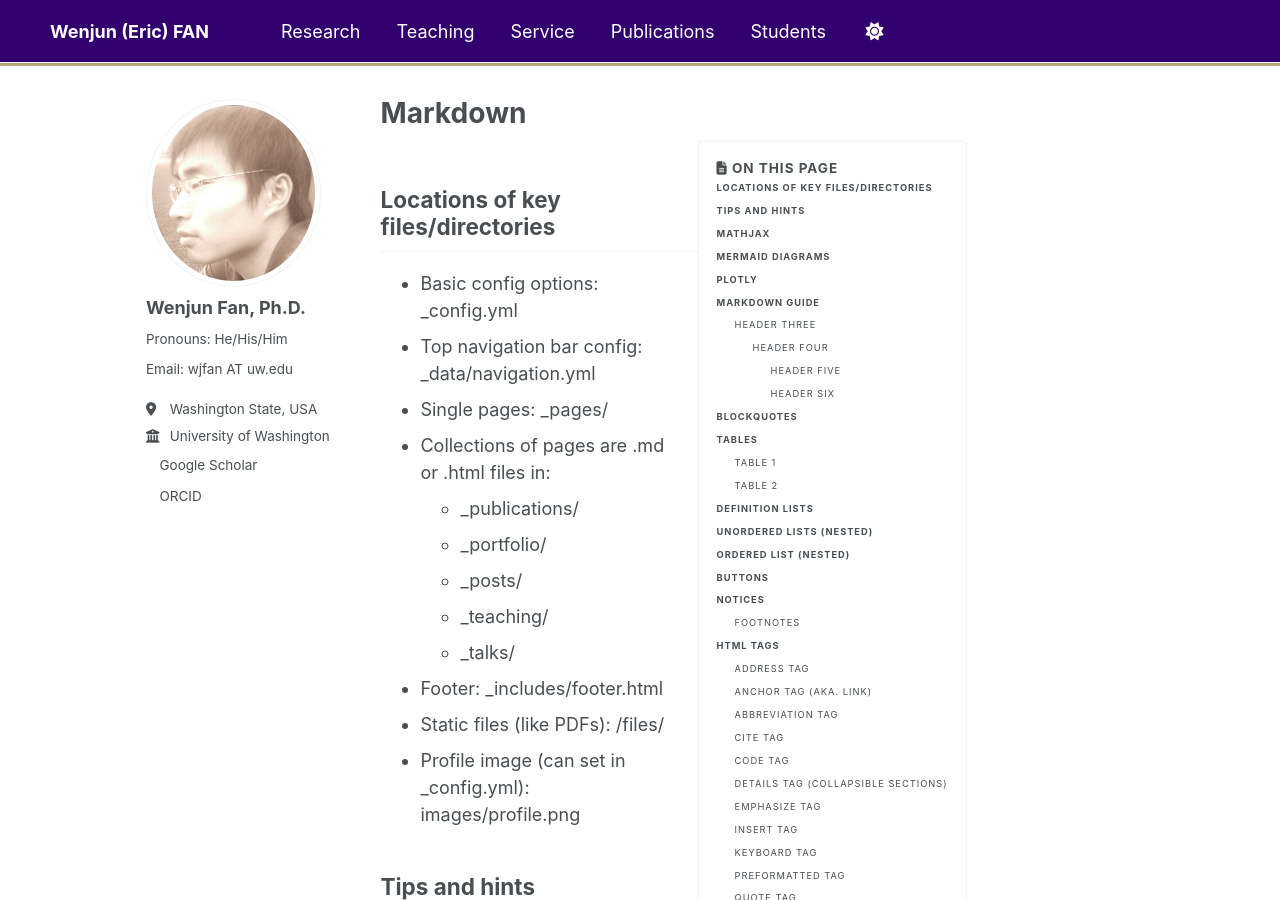
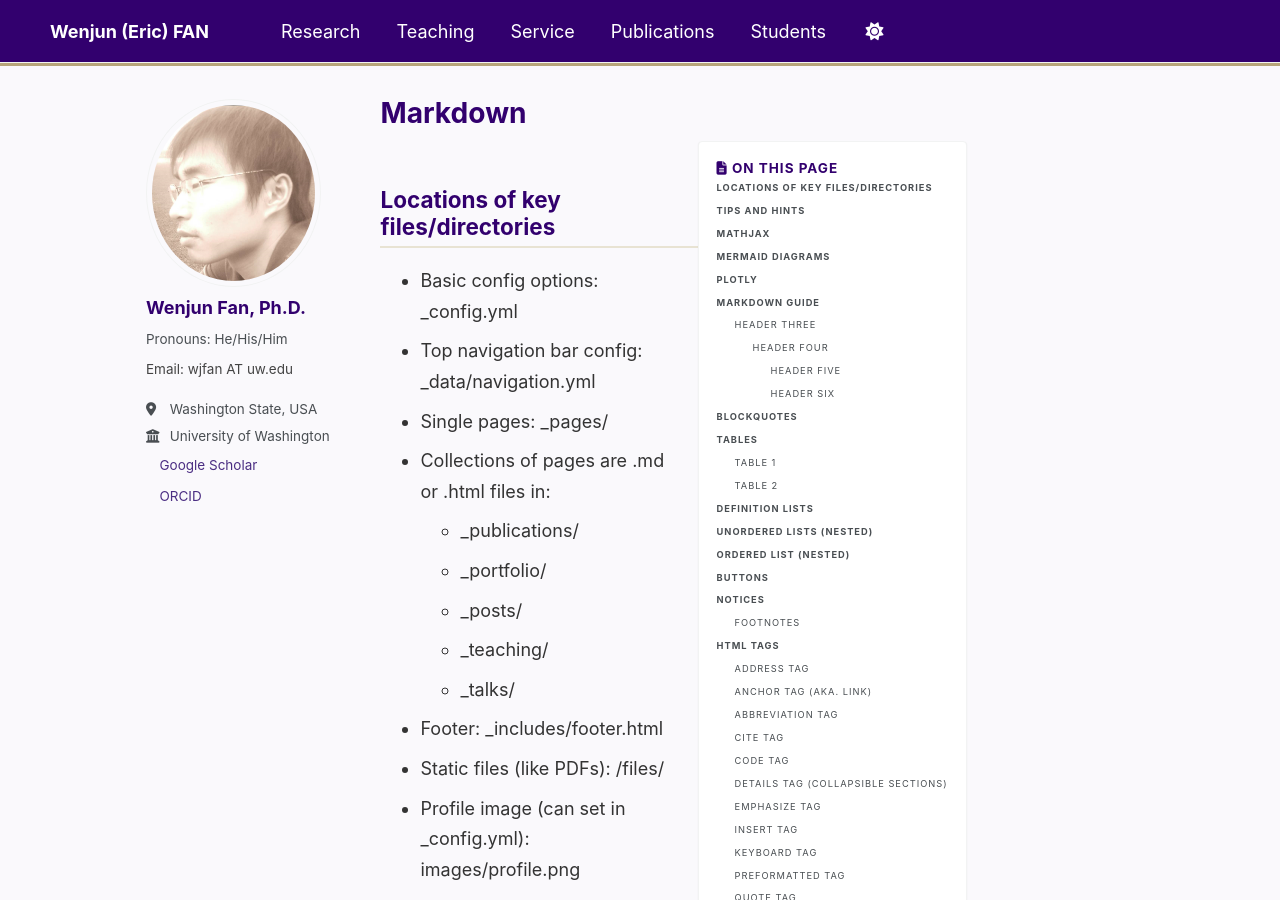
Before and after one commit to fanwj2010/fanwj2010.github.io, a Jekyll site: the page built from _pages/markdown.md, in a window 1280 px wide and 900 px high. Built offline with Jekyll 4.4.1, drawn with Linux system fonts in a browser that asks for light colours; emoji names are drawn with the system emoji font; a script bundle is joined from its source files by our own code; a style sheet for code colours, icons or effects is not loaded.

Commit message:
Update main.scss

```diff
--- a/assets/css/main.scss
+++ b/assets/css/main.scss
@@ -49,11 +49,6 @@
 #main {
   max-width: 1024px;
 }
-
-
-/* =================================
-   UW-inspired website color theme
-   ================================= */
 
 
 
@@ -114,3 +109,127 @@
   width: 95% !important;
   margin: 0 auto !important;
 }
+
+
+
+
+
+/* =========================================
+   UW-inspired Theme: Main Content
+   ========================================= */
+
+/* UW brand colors:
+   Husky Purple: #32006e
+   Spirit Purple: #4b2e83
+   Spirit Gold:  #ffc700
+   Husky Gold:   #e8e3d3
+*/
+
+/* Overall website background */
+html,
+body {
+  background-color: #faf9fc !important;
+}
+
+/* Main content background */
+#main,
+.initial-content,
+.page,
+.archive {
+  background-color: #faf9fc !important;
+}
+
+/* Main content text */
+.page__content {
+  color: #333333;
+  line-height: 1.7;
+}
+
+/* Page titles and section headings */
+.page__title,
+.archive__subtitle,
+.page__content h1,
+.page__content h2,
+.page__content h3,
+.page__content h4 {
+  color: #32006e !important;
+}
+
+/* Section heading decoration */
+.page__content h2 {
+  border-bottom: 2px solid #e8e3d3;
+  padding-bottom: 6px;
+}
+
+/* Hyperlinks */
+.page__content a,
+.archive a {
+  color: #4b2e83;
+}
+
+.page__content a:hover,
+.archive a:hover {
+  color: #85754d;
+}
+
+/* Sidebar */
+.sidebar {
+  background-color: #faf9fc;
+}
+
+.author__name {
+  color: #32006e;
+}
+
+.author__bio {
+  color: #444444;
+}
+
+.author__urls a {
+  color: #4b2e83 !important;
+}
+
+.author__urls a:hover {
+  color: #85754d !important;
+}
+
+/* Buttons */
+.btn,
+button,
+input[type="submit"] {
+  background-color: #4b2e83 !important;
+  color: #ffffff !important;
+  border-color: #4b2e83 !important;
+}
+
+.btn:hover,
+button:hover,
+input[type="submit"]:hover {
+  background-color: #32006e !important;
+}
+
+/* Tables */
+.page__content table th {
+  background-color: #32006e;
+  color: #ffffff;
+}
+
+.page__content table td {
+  background-color: #ffffff;
+}
+
+/* Horizontal separators */
+hr {
+  border-top: 1px solid #e8e3d3;
+}
+
+/* Blockquotes */
+blockquote {
+  border-left: 4px solid #ffc700;
+  color: #555555;
+}
+
+/* Footer hidden */
+.page__footer {
+  display: none !important;
+}
```
